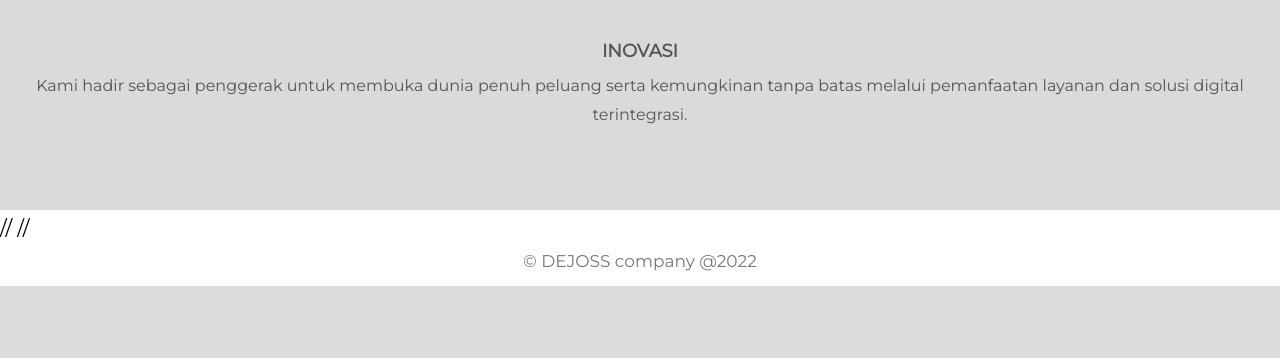
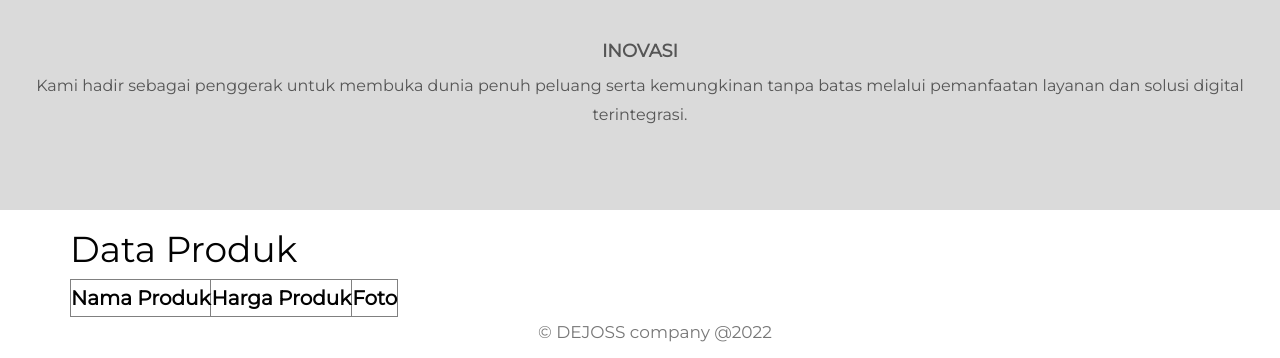
Before and after one commit to rizkyauliaf/evaluasi4, a PHP site: page /berandauser.php in a window 1280 px wide. Shown: the part 1111-1469 px from the top of the page. Before the commit the page ends 1397 px from the top, so only its background shows below. Run offline with PHP 8.4, Linux system fonts and the light colour scheme; the visitor is signed in with stand-in values (Sample User, id 1); data that the repository does not hold is empty.

Commit message:
tampil produk

```diff
--- a/berandauser.php
+++ b/berandauser.php
@@ -74,67 +74,27 @@
   </div>
 
   <?php
+  ?>
+  <div class="container">
+    <h1>Data Produk</h1>
+    <table border="1">
+        <tr>
 
-  function buatKoneksi()
-  {
-    $dbhost = "localhost";
-    $dbuser = "root";
-    $dbpass = "";
-    $dbname = "dts_tsa";
-    return mysqli_connect($dbhost, $dbuser, $dbpass, $dbname);
-  }
+            <th>Nama Produk</th>
+            <th>Harga Produk</th>
+            <th>Foto</th>
+        </tr>
+        <?php
+            foreach ($isiproduk as $data){
 
-  //ambil tabel mahasiswa
-  function getTableMahasiswa()
-  {
-    $link = buatKoneksi();
-    $query = "SELECT * FROM produk";
-    $result = mysqli_query($link, $query);
-
-    //ambil semua isi tabel kedalam betuk array 2 dimensi
-    $hasil = mysqli_fetch_all($result, MYSQLI_ASSOC);
-    return $hasil;
-  }
-  ?>
-  //
-  <!-- sixth Container (Grid) -->
-  //
-  <!-- <div class="container-fluid bg-2 text-center">
-  //   <h2 class="margin">KONTRIBUSI</h2>
-  //   <br>
-  //   <div class="row">
-  //     <div class="col-sm-4">
-  //       <img src="img/kelud.jpg" class="img-responsive margin" style="width:100%" alt="Image" />
-  //       <div class="sub-judul">
-  //         <h4><b>Teknologi canggih di setiap lini</b></h4>
-  //       </div>
-  //       <p>
-  //         Menerapkan inovasi yang berpusat pada pelanggan untuk mengembangkan ekosistem digital yang berkelanjutan dan inklusif.<a href="">Selengkapnya</a>
-  //       </p>
-
-  //     </div>
-  //     <div class="col-sm-4">
-  //       <img src="img/korea.jpg" class="img-responsive margin" style="width:100%" alt="Image" />
-  //       <div class="sub-judul">
-  //         <h4><b>Kampung Korea</b></h4>
-  //       </div>
-  //       <p>
-  //         Area bertema dengan model rumah Korea, pohon berbunga & rental pakaian tradisional "hanbok"...<a href="">Selengkapnya</a>
-  //       </p>
-  //     </div>
-  //     <div class="col-sm-4">
-
-  //       <img src="img/candy.jpg" class="img-responsive margin" style="width:100%" alt="Image" />
-  //       <div class="sub-judul">
-  //         <h4><b>Dunia Candy</b></h4>
-  //       </div>
-  //       <p>
-  //         Wisata Dunia Candy merupakan sebuah tempat wisata baru yang dikhususkan untuk keluarga.
-  //         lokasinya tidak terlalu jauh dari pusat Kota Kediri atau tepatnya berada di Sukorejo, Wates, Kediri....<a href="">Selengkapnya</a>
-  //       </p>
-  //     </div>
-  //   </div>
-  // </div> -->
+                echo "<tr>";
+                echo "<td>$data[nama_produk]</td>";
+                echo "<td>$data[harga_produk]</td>";
+                echo "<td><img src='img/" .$data['foto_produk']."'height='100'></td>";
+                echo "</tr>";
+            }
+        ?>
+    </table>
 </body>
 
 <!-- Footer -->
--- a/controller.php
+++ b/controller.php
@@ -1,4 +1,4 @@
 <?php
 include 'model.php';
-// $isiTabelProduk = getTableProduk();
-// include 'view_produk.php';
+$isiproduk = getTableProduk();
+include 'berandauser.php';
```
Also changed, not shown: berandaadmin.php (+1 -57 lines), model.php (+11 -0 lines), img/brincell.jpg (deleted), img/brins.jpg (deleted), img/brinstore.jpg (deleted), img/game.jpg (deleted), img/indosat.jpg (added), img/pasca.jfif (deleted), img/telkomsel.jpg (added), img/toko.jpg (deleted).
